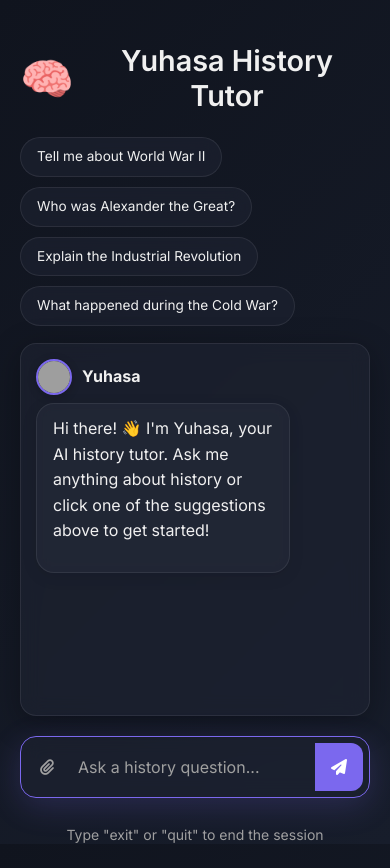
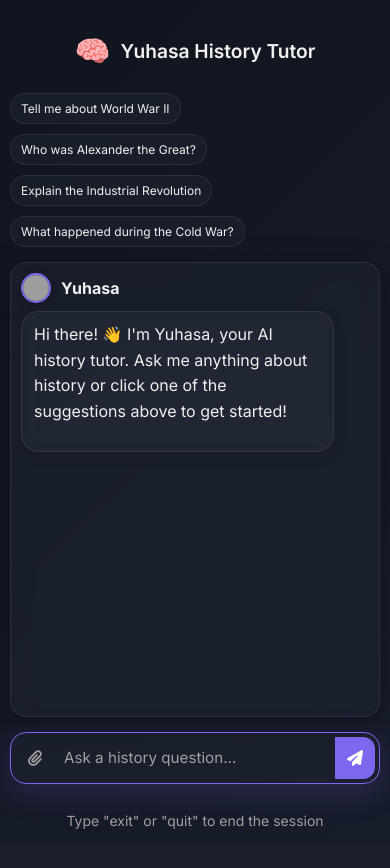
Before and after one commit to Developers-RCCS/codejam-by-cse, a Flask app: template templates/index.html in a window 390 px wide. After the commit the page ends 829 px from the top, so only its background shows below. Run offline with Flask 3, Linux system fonts and the light colour scheme; the template is opened without the code that fills it, so the values that code supplies are empty; some libraries are stand-ins or nearby versions; grey boxes are pictures that could not be loaded.

Commit message:
responsive (mobile/tablet)

```diff
--- a/templates/index.html
+++ b/templates/index.html
@@ -33,12 +33,17 @@
             padding: 0;
         }
 
+        html, body {
+            height: -webkit-fill-available;
+            overflow: hidden;
+        }
+
         body {
             font-family: 'Inter', -apple-system, BlinkMacSystemFont, sans-serif;
             background: linear-gradient(135deg, var(--bg-gradient-1), var(--bg-gradient-2));
             color: var(--text-primary);
             min-height: 100vh;
-            background-attachment: fixed;
+            min-height: -webkit-fill-available;
             line-height: 1.6;
         }
 
@@ -49,6 +54,7 @@
             height: 100vh;
             display: flex;
             flex-direction: column;
+            max-height: -webkit-fill-available;
         }
 
         .row {
@@ -343,6 +349,212 @@
         .bot-markdown {
             /* ...existing code... */
         }
+
+        /* Add responsive design media queries */
+        @media (max-width: 1200px) {
+            .container {
+                padding: 15px;
+            }
+
+            h1 {
+                font-size: 1.6rem;
+            }
+        }
+
+        @media (max-width: 991px) {
+            .col-md-8.offset-md-2 {
+                width: 100%;
+                margin-left: 0;
+            }
+
+            .message {
+                max-width: 85%;
+            }
+        }
+
+        @media (max-width: 768px) {
+            .container {
+                padding: 10px;
+                height: calc(100vh - 20px);
+            }
+
+            h1 {
+                font-size: 1.4rem;
+                margin-bottom: 15px;
+            }
+
+            .chat-container {
+                padding: 10px;
+                margin-bottom: 15px;
+            }
+
+            .quick-reply {
+                padding: 6px 12px;
+                font-size: 0.8rem;
+            }
+
+            .input-group {
+                padding: 4px;
+            }
+
+            .form-control {
+                padding: 10px;
+                font-size: 0.95rem;
+            }
+
+            .btn-success {
+                padding: 6px 12px;
+            }
+        }
+
+        @media (max-width: 576px) {
+            h1 {
+                font-size: 1.2rem;
+            }
+
+            .quick-replies {
+                margin-bottom: 10px;
+            }
+
+            .quick-reply {
+                padding: 5px 10px;
+                font-size: 0.75rem;
+            }
+
+            .message {
+                max-width: 90%;
+                margin-bottom: 15px;
+            }
+
+            .bot-message > div:last-child,
+            .user-message > div {
+                padding: 10px 12px;
+            }
+
+            .avatar {
+                width: 30px;
+                height: 30px;
+            }
+
+            .typing-indicator {
+                padding: 8px 12px;
+            }
+
+            .typing-indicator span {
+                width: 6px;
+                height: 6px;
+                margin: 0 2px;
+            }
+        }
+
+        @media (max-width: 380px) {
+            h1 {
+                font-size: 1.1rem;
+            }
+
+            .chat-container {
+                padding: 8px;
+            }
+
+            .message {
+                max-width: 95%;
+            }
+
+            .input-group {
+                padding: 3px;
+            }
+
+            .form-control {
+                padding: 8px;
+                font-size: 0.9rem;
+            }
+
+            .btn {
+                padding: 4px 8px;
+            }
+        }
+
+        /* Fix viewport height issues on mobile */
+        html, body {
+            height: -webkit-fill-available;
+            overflow: hidden;
+        }
+
+        body {
+            min-height: 100vh;
+            min-height: -webkit-fill-available;
+        }
+
+        .container {
+            max-height: -webkit-fill-available;
+        }
+
+        /* Improve landscape orientation on mobile */
+        @media (max-height: 500px) and (orientation: landscape) {
+            .container {
+                height: auto;
+                min-height: 100vh;
+            }
+
+            h1 {
+                font-size: 1.2rem;
+                margin-bottom: 10px;
+            }
+
+            .quick-replies {
+                margin-bottom: 8px;
+            }
+
+            .chat-container {
+                max-height: calc(100vh - 160px);
+                margin-bottom: 10px;
+            }
+
+            .input-group {
+                margin-bottom: 5px;
+            }
+        }
+
+        /* Additional improvements for very small screens */
+        @media (max-width: 320px) {
+            h1:before {
+                font-size: 1.2em;
+            }
+
+            .chat-container {
+                padding: 6px;
+            }
+
+            .quick-reply {
+                padding: 4px 8px;
+                font-size: 0.7rem;
+            }
+
+            .typing-indicator {
+                padding: 6px 10px;
+            }
+        }
+
+        /* For high DPI screens */
+        @media (-webkit-min-device-pixel-ratio: 2), (min-resolution: 192dpi) {
+            .chat-container,
+            .input-group,
+            .quick-reply {
+                backdrop-filter: blur(15px);
+                -webkit-backdrop-filter: blur(15px);
+            }
+        }
+
+        /* Touch device optimizations */
+        @media (hover: none) {
+            .quick-reply:hover {
+                transform: none; /* Remove hover effects on touch devices */
+            }
+
+            .btn-success:hover {
+                transform: none;
+            }
+        }
     </style>
 </head>
 
```
